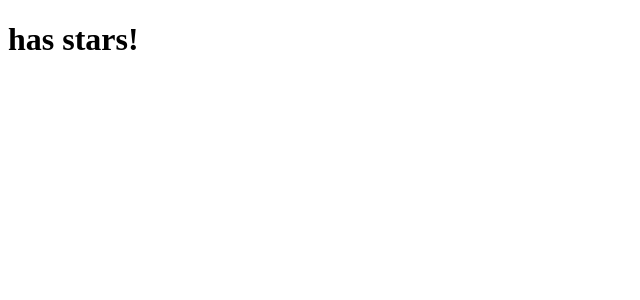
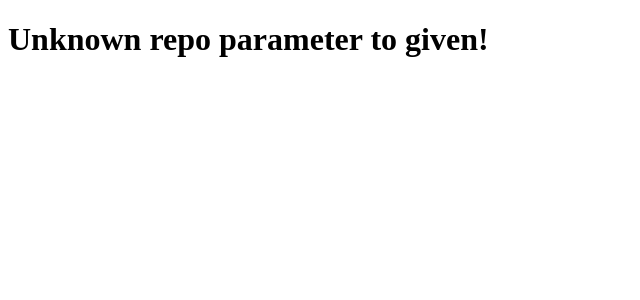
Before and after one commit to AuthorOfTheSurf/server-side-requests-next-with-express, a Next.js app: page /stars in a window 1280 px wide. Shown: the top 300 px of the page, without its empty margins (0-640 px from the left). Built offline with nearby package versions, Linux system fonts and the light colour scheme.

Commit message:
Add logic for invalid repo parameter

```diff
--- a/pages/stars.js
+++ b/pages/stars.js
@@ -10,10 +10,18 @@ export default class extends Component {
 
     render() {
         const { repoTitle, stars } = this.props;
-        return (
-            <div>
-                <h1>{repoTitle} has {stars} stars!</h1>
-            </div>
-        );
+        if (repoTitle) {
+            return (
+                <div>
+                    <h1>{repoTitle} has {stars} stars!</h1>
+                </div>
+            );
+        } else {
+            return (
+                <div>
+                    <h1>Unknown repo parameter to given!</h1>
+                </div>
+            );
+        }
     }
 }
--- a/server.js
+++ b/server.js
@@ -22,6 +22,8 @@ nextApp.prepare()
             } else if (repo === "react") {
                 repoTitle = "React by Facebook";
                 repoRoute = "https://api.github.com/repos/facebook/react";
+            } else {
+                return nextApp.render(req, res, "/stars", { repoTitle: undefined });
             }
 
             console.log(`[Server] /stars/${repo} requested!`);
```
